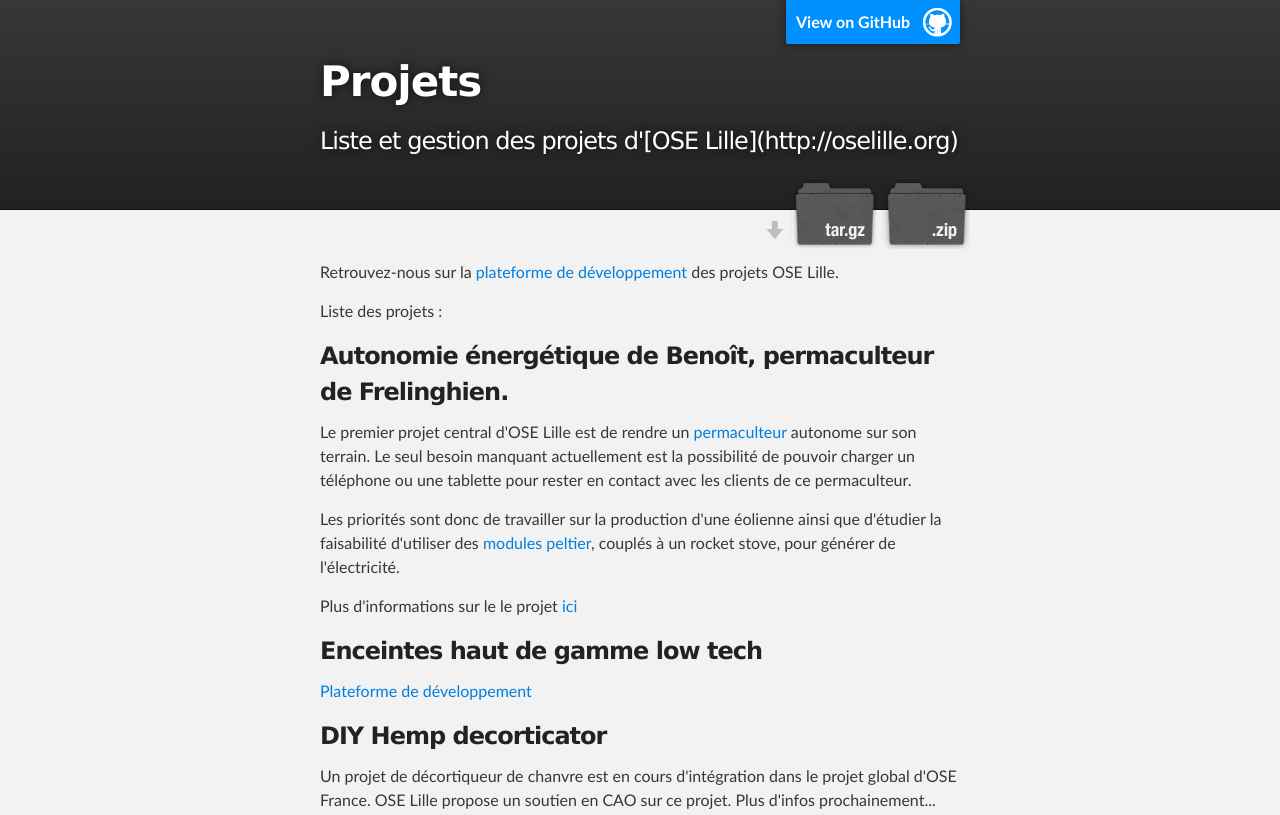
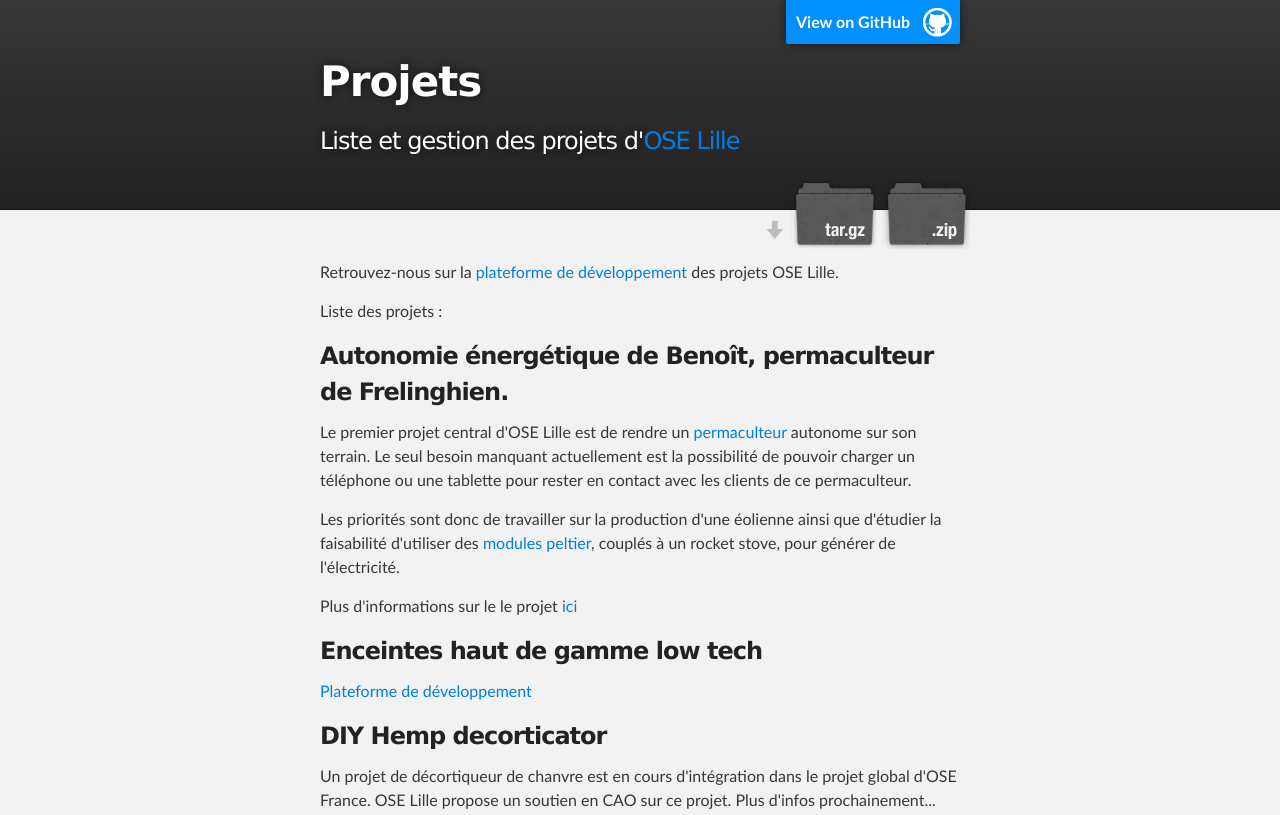
Before and after one commit to oselille/Projets, a plain HTML site: page index.html in a window 1280 px wide. Shown: the top 815 px of the page. Drawn offline with Linux system fonts and the light colour scheme.

Commit message:
correction lien oselille.org

```diff
--- a/index.html
+++ b/index.html
@@ -19,7 +19,7 @@
           <a id="forkme_banner" href="https://github.com/OSE-Lille/Projets">View on GitHub</a>
 
           <h1 id="project_title">Projets</h1>
-          <h2 id="project_tagline">Liste et gestion des projets d&#39;[OSE Lille](http://oselille.org)</h2>
+          <h2 id="project_tagline">Liste et gestion des projets d&#39;<a href="http://oselille.org">OSE Lille</a></h2>
 
             <section id="downloads">
               <a class="zip_download_link" href="https://github.com/OSE-Lille/Projets/zipball/master">Download this project as a .zip file</a>
```
